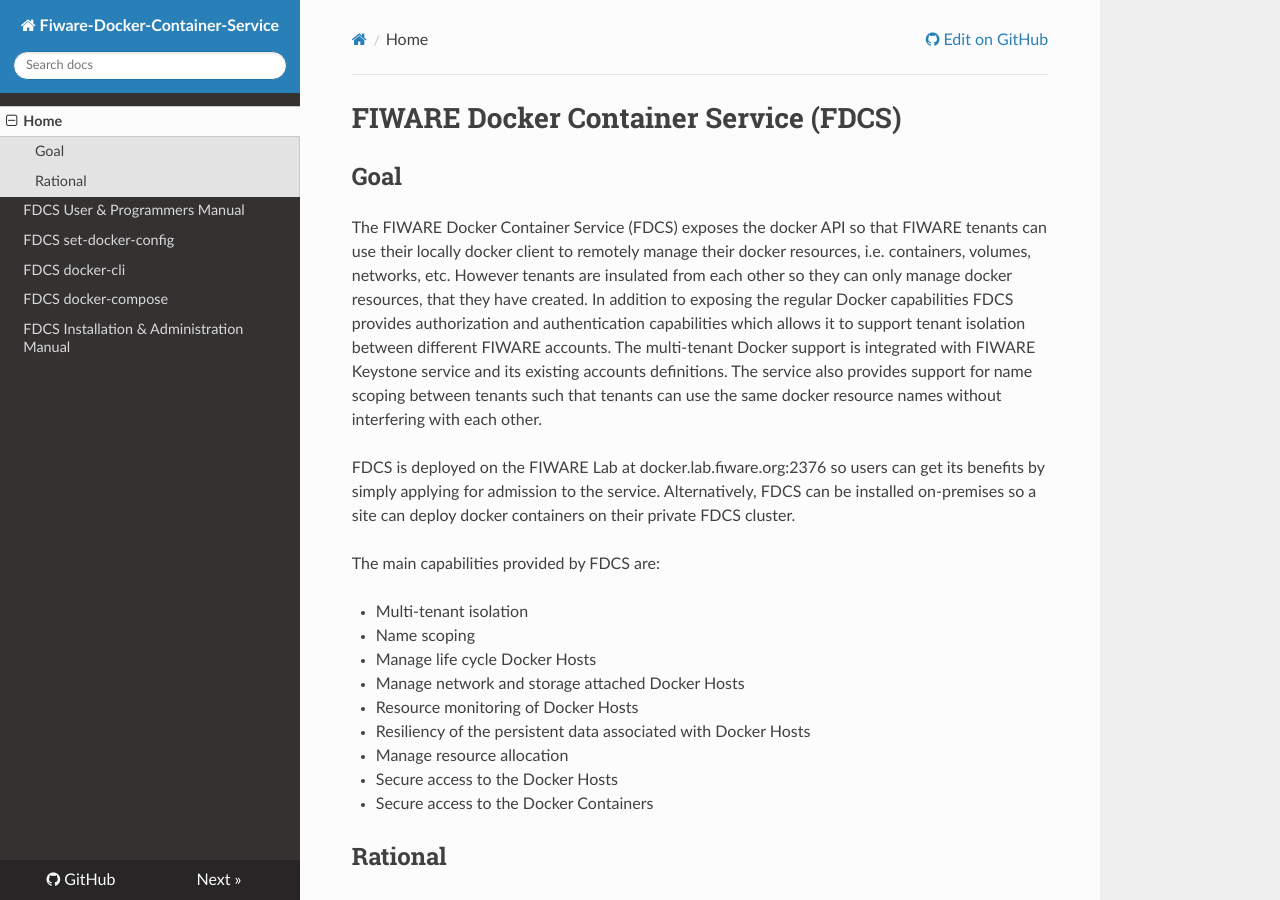
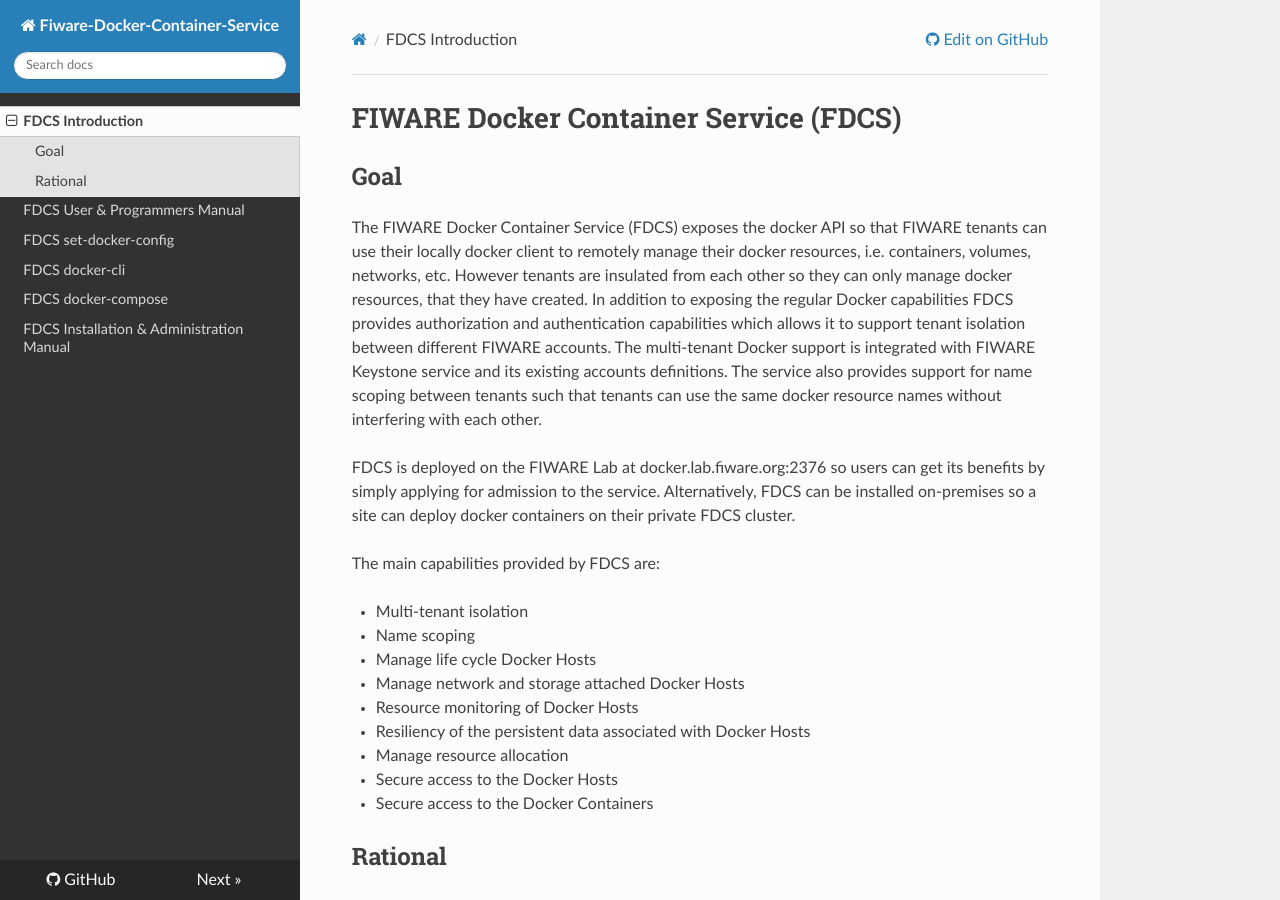
Before and after one commit to fiware-docker/docker-container-service, an MkDocs documentation site: the page built from docs/index.md, in a window 1280 px wide and 900 px high. Built offline with MkDocs 1.6.1, drawn with Linux system fonts in a browser that asks for light colours; nearby versions of some CDN libraries; comment, search, counter and statistics services are not loaded; old or Windows-style settings are respelled for this version of MkDocs.

Commit message:
readthedocs rm ./figs and home to introduction

```diff
--- a/mkdocs.yml
+++ b/mkdocs.yml
@@ -9,7 +9,7 @@ use_directory_urls: false
 theme: readthedocs
 extra_css: ["https://fiware.org/style/fiware_readthedocs.css"]
 pages:
-  - 'Home': 'index.md'
+  - 'FDCS Introduction': 'index.md'
   - 'FDCS User & Programmers Manual': 'userguide/user-guide.md'
   - 'FDCS set-docker-config': 'userguide/set-docker-config.md'
   - 'FDCS docker-cli': 'userguide/docker-cli.md'
```
Also changed, not shown: figs/FDCS_Overview.png (deleted), figs/FDCS_Tenant_Isolation.png (deleted), figs/multi-tenant_Swarm_with_Keystone_Authentication.png (deleted).
